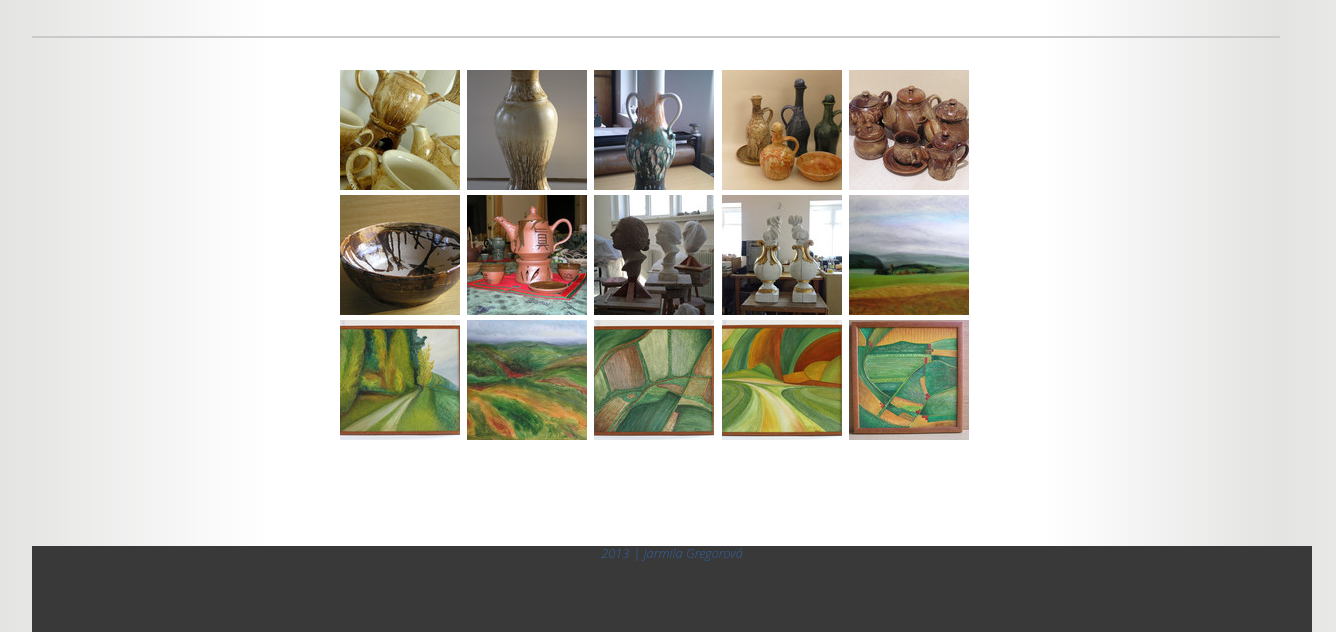
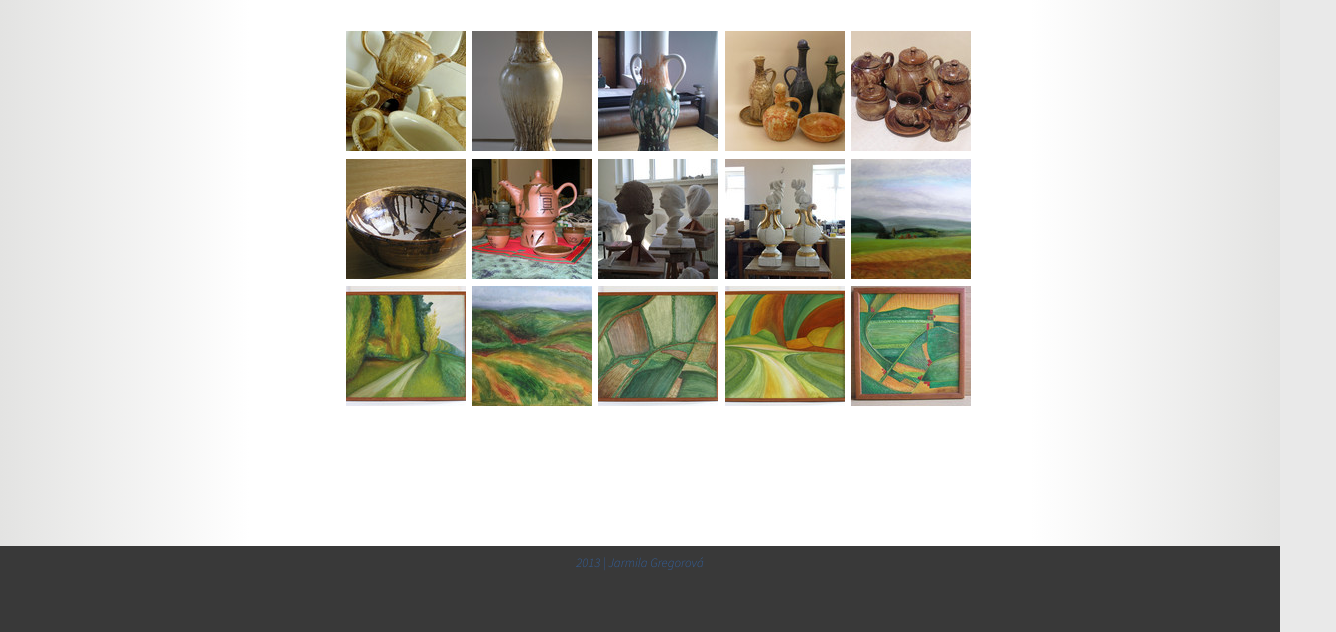
Before and after one commit to Gregy/greja.cz, a plain HTML site: page fotogalerie.html in a window 1280 px wide. Shown: the part 168-800 px from the top of the page, 1336 px wide, since content can reach past the window. Drawn offline with Linux system fonts and the light colour scheme.

Commit message:
make thumbsup styles compatible

```diff
--- a/fotogalerie.html
+++ b/fotogalerie.html
@@ -21,7 +21,7 @@
   <link rel="stylesheet" href="public/lightgallery/css/lightgallery.css" />
   <link rel="stylesheet" href="public/lightgallery/css/lg-exif.min.css" />
   <link rel="stylesheet" href="public/videojs/video-js.min.css" />
-  <link rel="stylesheet" href="public/core.css" />
+  <!--  <link rel="stylesheet" href="public/core.css" /> -->
   <link rel="stylesheet" href="public/theme.css" />
 
 
--- a/public/theme.css
+++ b/public/theme.css
@@ -1,3 +1,4 @@
+/*
 * {
   box-sizing: border-box;
   -moz-box-sizing: border-box;
@@ -35,6 +36,7 @@ h3 {
   margin-bottom: 0.1em;
   font-size: 1.3em;
 }
+*/
 a {
   text-decoration: none;
 }
```
